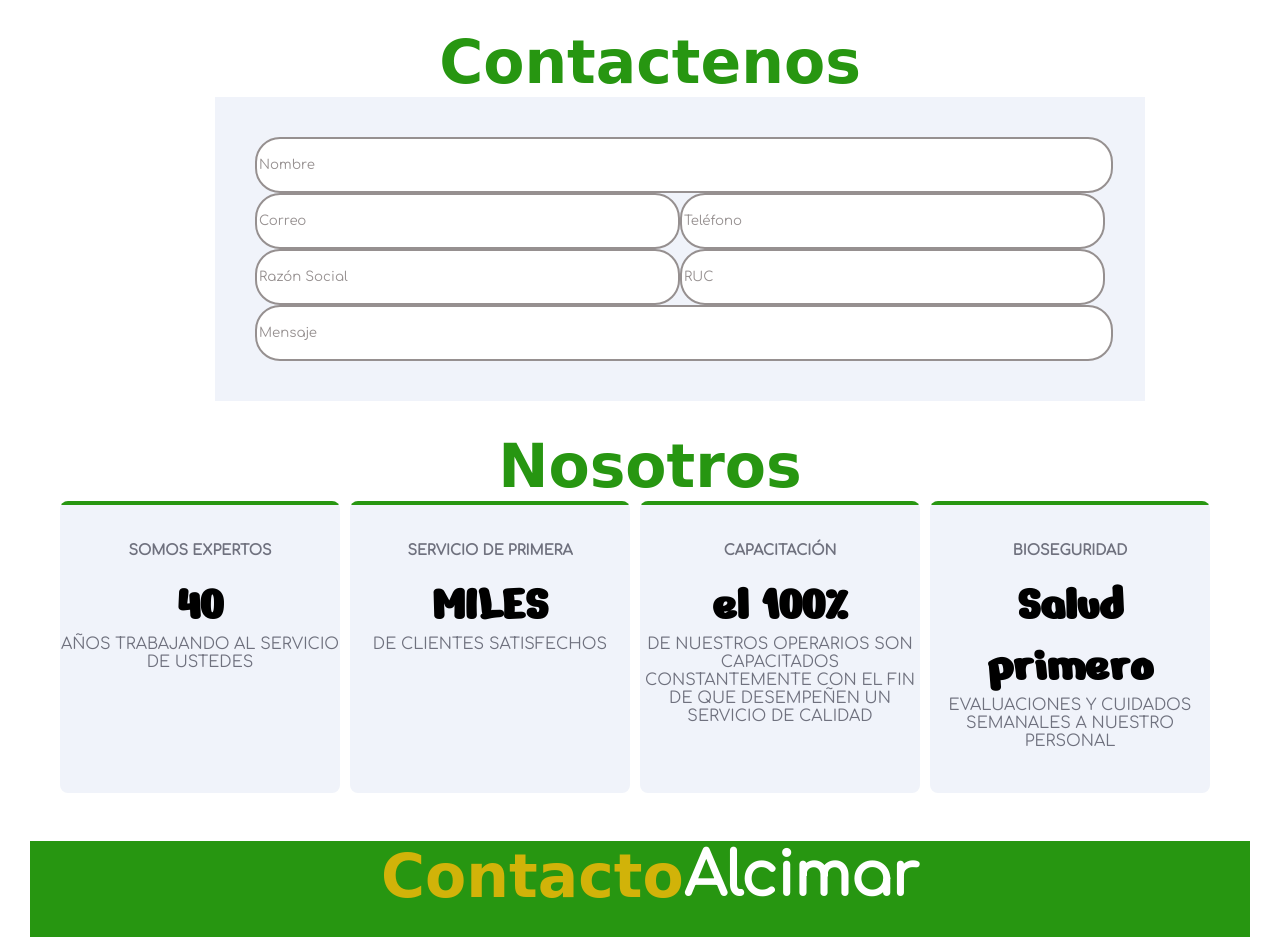
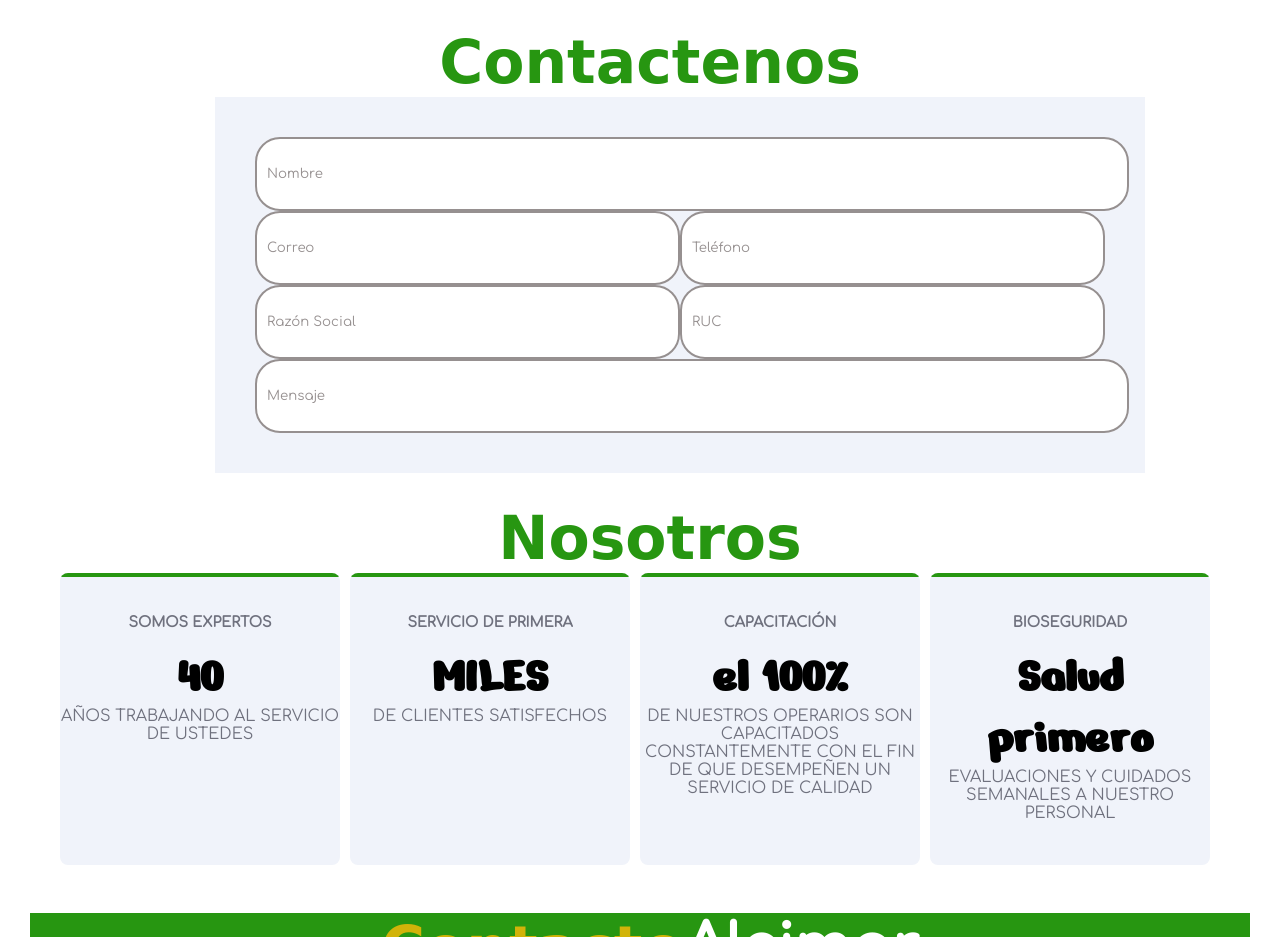
Before and after one commit to Joshua27p/Alcimar_landingpage, a plain HTML site: page main.html in a window 1280 px wide. Shown: the part 1232-2169 px from the top of the page. Drawn offline with Linux system fonts and the light colour scheme; a web font is replaced by a local one.

Commit message:
padding input

```diff
--- a/main.html
+++ b/main.html
@@ -64,7 +64,7 @@
          <section id="contacto">
             <h2 class="title contacto">Contactenos</h2>
              <div class="contenedor-formulario">
-                <form class="formulario">
+                <form class="formulario" id="formulario">
                     <input
                         class="forma-uno"
                         type="text"
--- a/styles/main.css
+++ b/styles/main.css
@@ -157,7 +157,9 @@ li a:hover {
 /* .main {
   display: none;
 } */
+
 /* FORMULARIO */
+
 .contenedor-formulario {
   width: 100%;
   max-width: 850px;
@@ -169,6 +171,9 @@ li a:hover {
   padding: 40px 40px;
   justify-content: center;
   background-color: var(--cardGray);
+}
+#formulario input {
+  padding: 10px;
 }
 ::-webkit-input-placeholder {
   color: var(--color-gray);
```
